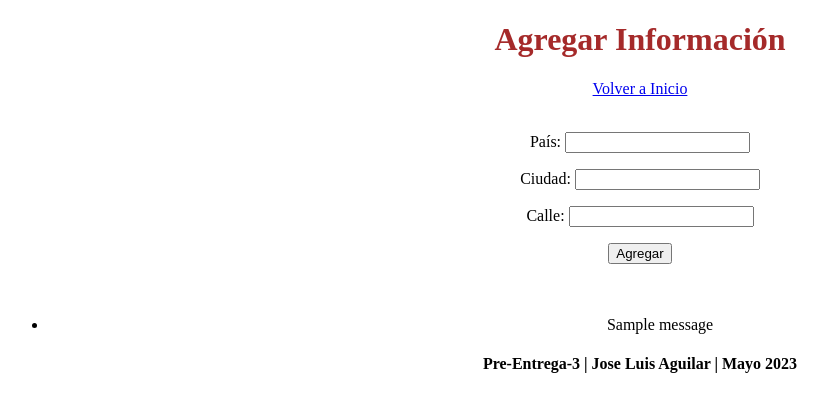
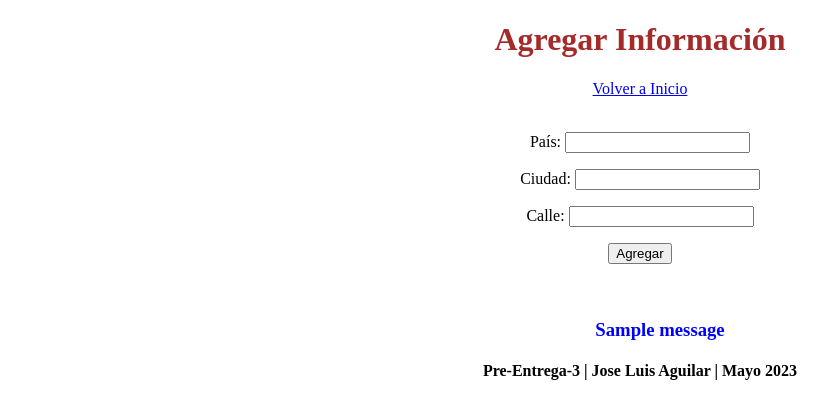
Before and after one commit to joseluis010/proyecto-3.1, a Django app: page /agregar/ in a window 1280 px wide. Shown: the top 419 px of the page, without its empty margins (0-828 px from the left). Run offline with Django 4.2, Linux system fonts and the light colour scheme; tables that the repository leaves empty hold one stand-in row (values such as "Sample post"); one stand-in notice (Sample message) is shown.

Commit message:
mejoras en el codigo html

```diff
--- a/apps/home/templates/agregar_informacion.html
+++ b/apps/home/templates/agregar_informacion.html
@@ -19,7 +19,7 @@
 <div class="alert alert-danger mt-3">
     <ul>
         {% for message in messages %}
-        <li>{{ message }}</li>
+       <h3 style="color: blue;"> {{ message }} </h3>
         {% endfor %}
     </ul>
 </div>
--- a/apps/home/templates/buscar.html
+++ b/apps/home/templates/buscar.html
@@ -32,7 +32,7 @@
     <h3>Resultados de la búsqueda:</h3>
     <ul>
         {% for calle in calles %}
-            <li>{{ calle.nombre }}</li>
+        <div>  <h3 style="color: brown;">  {{ calle.nombre }} </h3> </div>
 
         {% endfor %}
     </ul>
```
